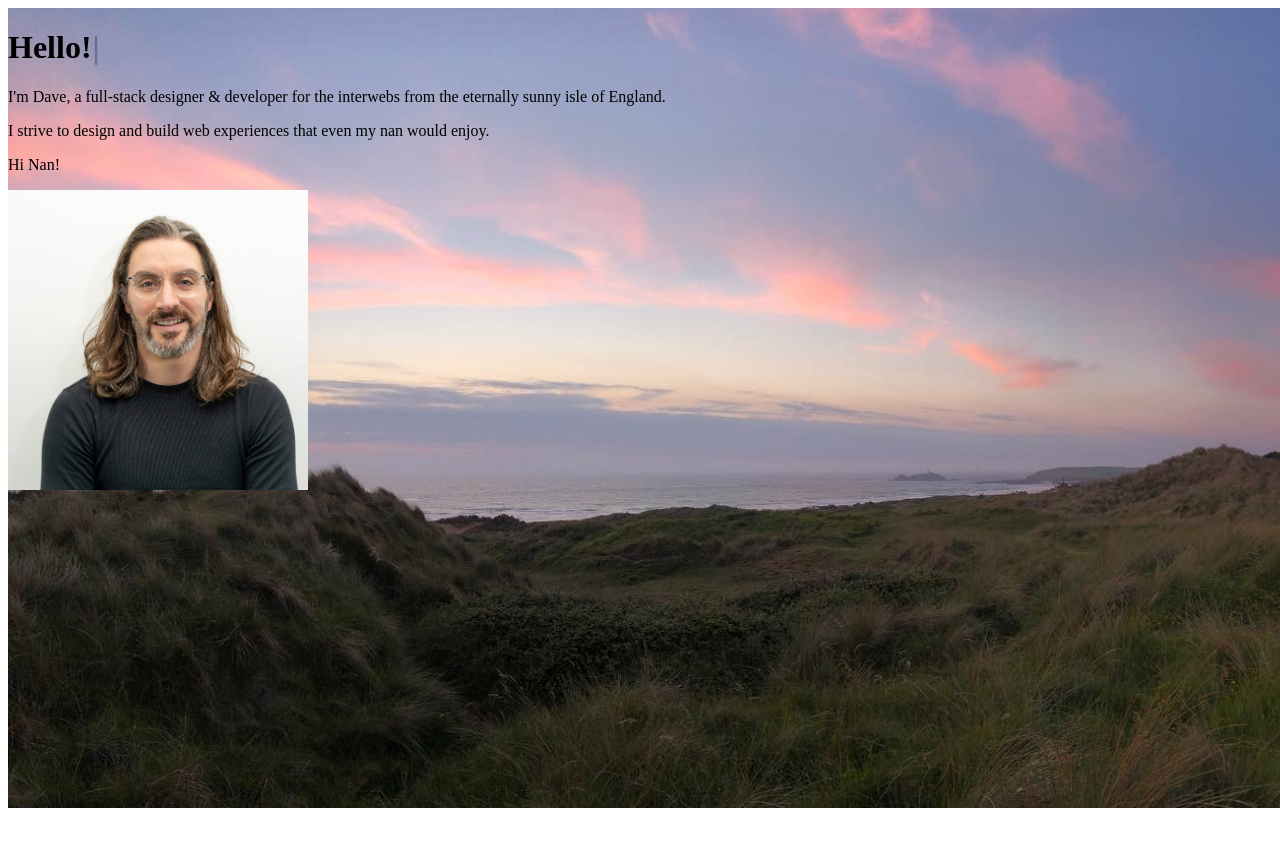
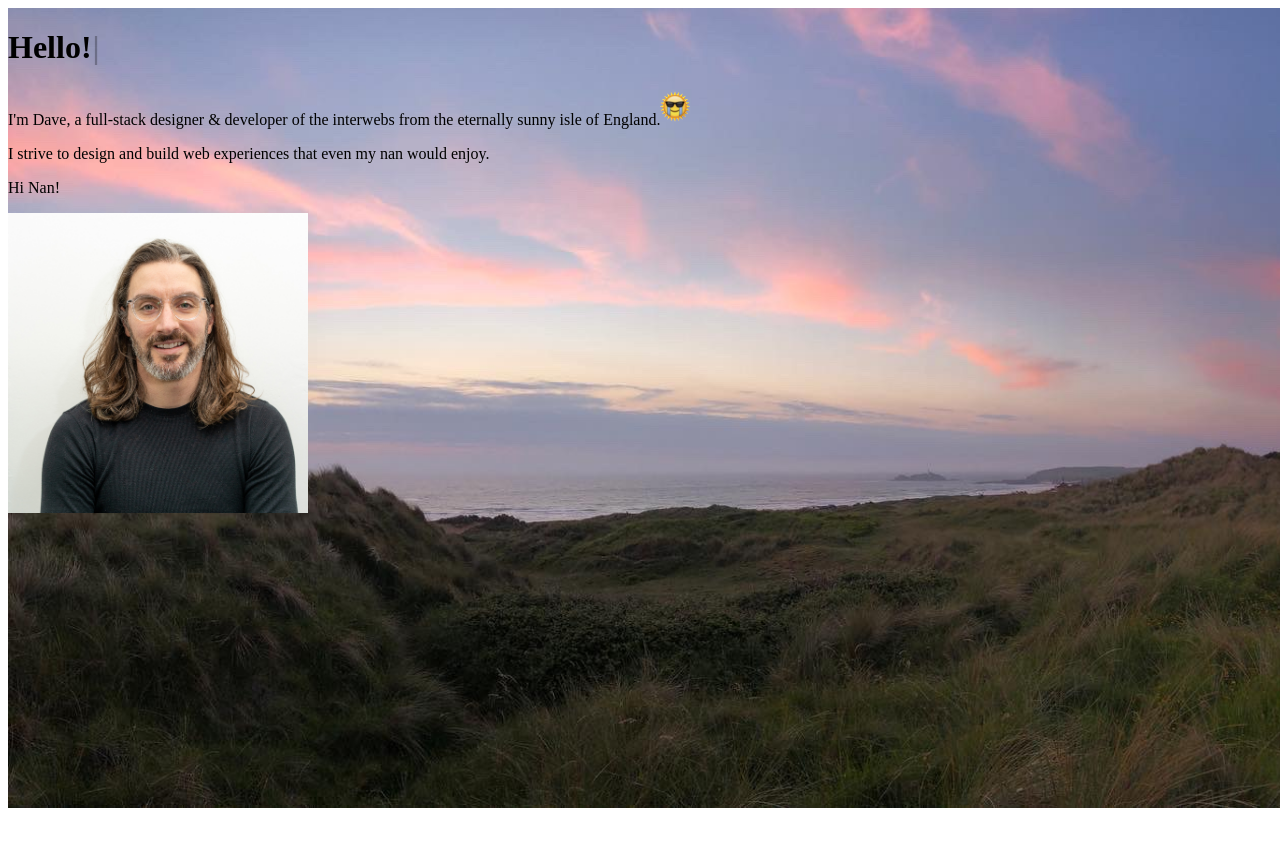
Before and after one commit to beazergood/db-portfolio, a Next.js app: page / in a window 1280 px wide. Shown: the top 846 px of the page. Built offline with nearby package versions, Linux system fonts and the light colour scheme.

Commit message:
text tweak. add emoji

```diff
--- a/src/pages/index.tsx
+++ b/src/pages/index.tsx
@@ -4,6 +4,7 @@ import { motion } from 'framer-motion'
 import Typewriter from 'typewriter-effect'
 import Image from 'next/image'
 import profilePic from '../../public/me.jpg'
+import emojiPic from '../../public/emoji.png'
 
 export default function Home() {
   return (
@@ -40,8 +41,15 @@ export default function Home() {
             </div>
             <div className="bg-gray-2B2B2B mt-10 p-5 bg-opacity-60 rounded-3xl w-3/4">
               <p className="text-2xl mt-5 w-full">
-                I'm Dave, a full-stack designer & developer for the interwebs
+                I'm Dave, a full-stack designer & developer of the interwebs
                 from the eternally sunny isle of England.
+                <span className="absolute">
+                  <Image
+                    src={emojiPic}
+                    placeholder={'blur'}
+                    alt="Picture of Dave Beazer, what a great guy!"
+                  />
+                </span>
               </p>
               <p className="text-2xl mt-10 w-full">
                 I strive to design and build web experiences that even my nan
```
Also changed, not shown: public/emoji.png (added).
